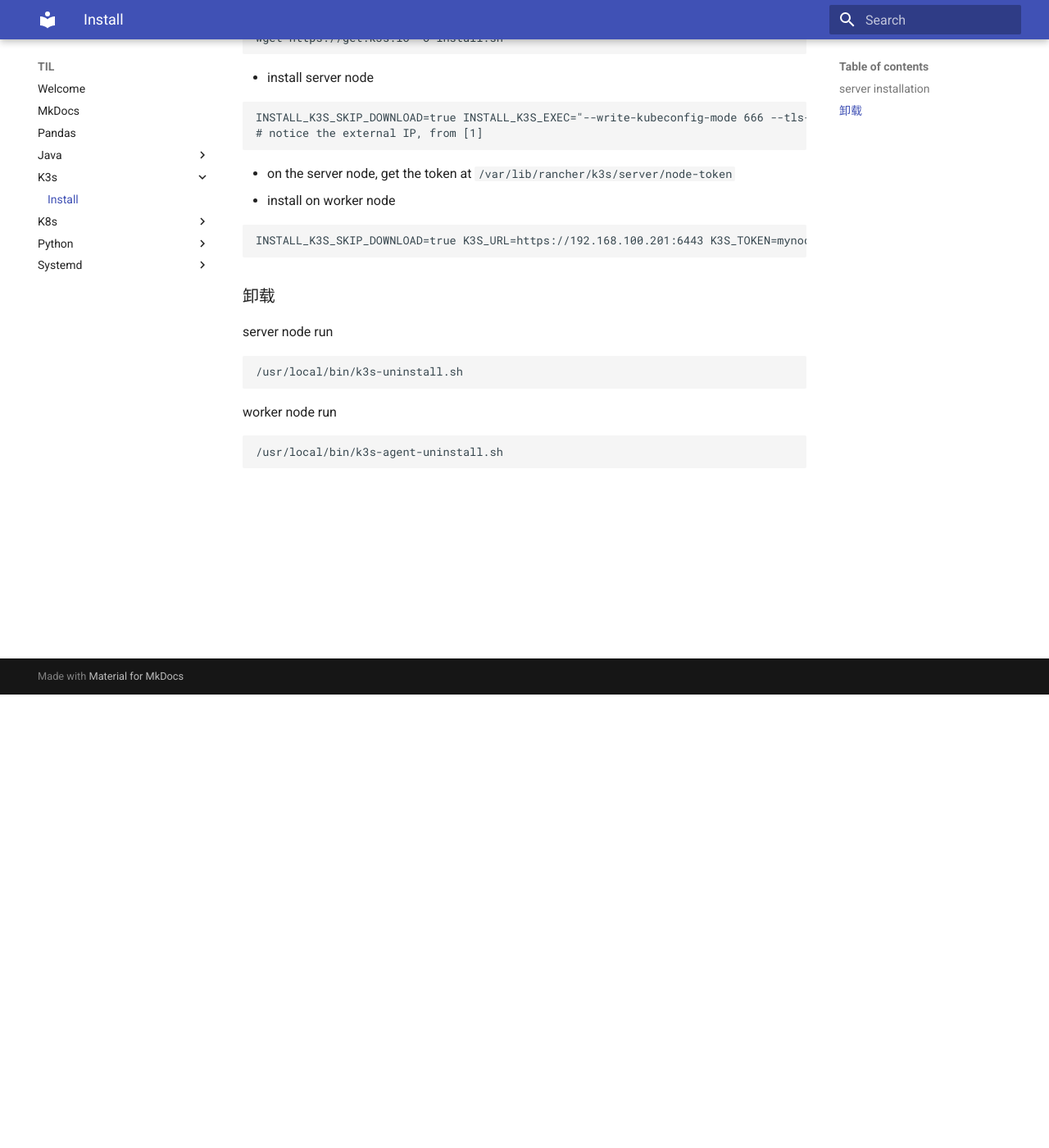
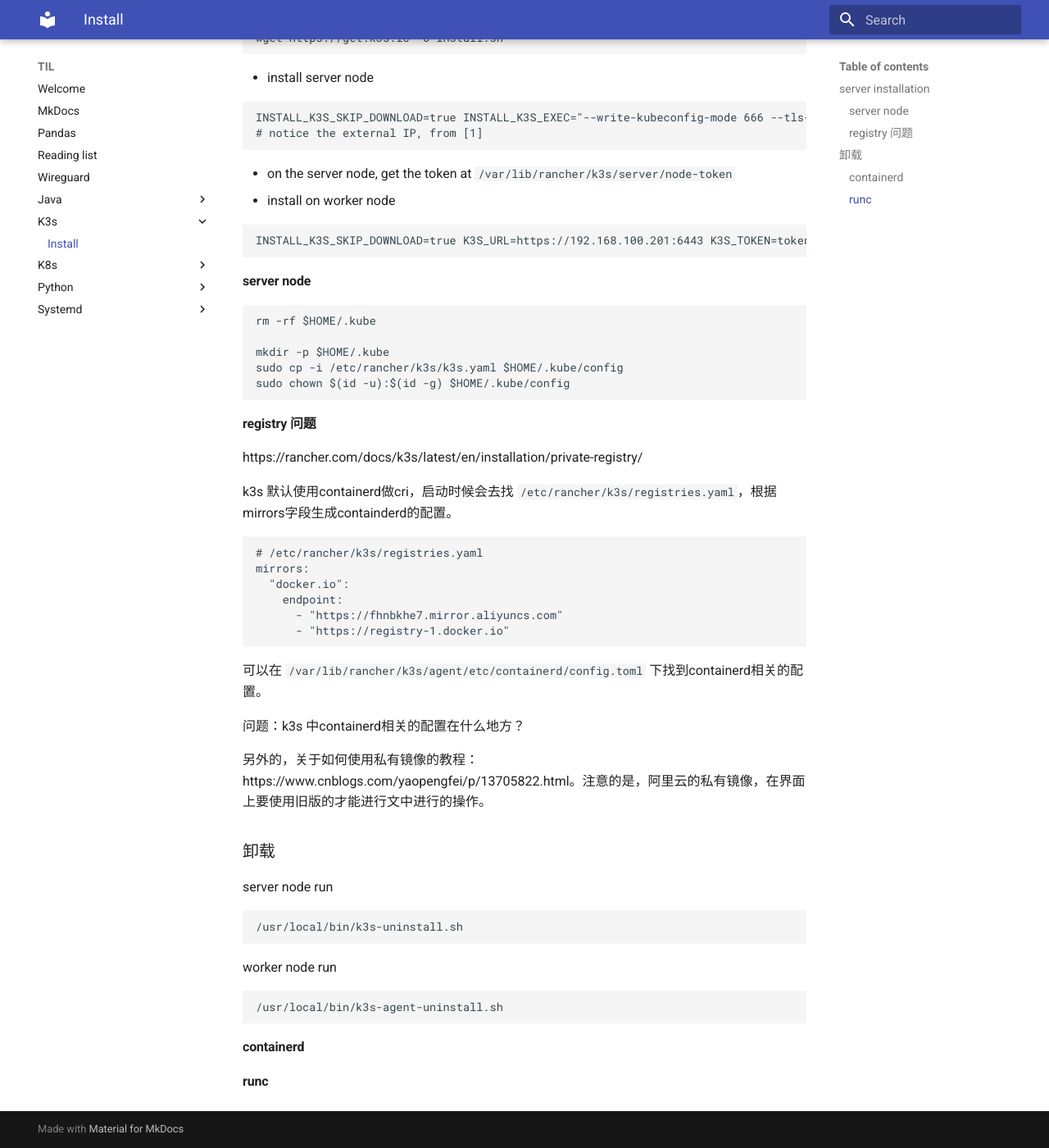
Before and after one commit to emctoo/emctoo.github.io, an MkDocs documentation site: the page built from docs/k3s/install.md, in a window 1280 px wide and 1400 px high, scrolled down 553 px. Shown: the whole window at 82% size. Built offline with MkDocs 1.6.1 and Material for MkDocs 9.7.7, drawn with Linux system fonts in a browser that asks for light colours.

Commit message:
k3s/k8s/wg etc. update

````diff
--- a/docs/k3s/install.md
+++ b/docs/k3s/install.md
@@ -38,10 +38,41 @@
 - install on worker node
 
 ```
-INSTALL_K3S_SKIP_DOWNLOAD=true K3S_URL=https://192.168.100.201:6443 K3S_TOKEN=mynodetoken ./install.sh
+INSTALL_K3S_SKIP_DOWNLOAD=true K3S_URL=https://192.168.100.201:6443 K3S_TOKEN=token ./install.sh
+```
+
+#### server node
+
+```
+rm -rf $HOME/.kube
+
+mkdir -p $HOME/.kube
+sudo cp -i /etc/rancher/k3s/k3s.yaml $HOME/.kube/config
+sudo chown $(id -u):$(id -g) $HOME/.kube/config
 ```
 
 
+
+#### registry 问题
+
+https://rancher.com/docs/k3s/latest/en/installation/private-registry/
+
+k3s 默认使用containerd做cri，启动时候会去找 `/etc/rancher/k3s/registries.yaml`，根据mirrors字段生成containderd的配置。
+
+```yaml
+# /etc/rancher/k3s/registries.yaml
+mirrors:
+  "docker.io":
+    endpoint:
+      - "https://fhnbkhe7.mirror.aliyuncs.com"
+      - "https://registry-1.docker.io"
+```
+
+可以在 `/var/lib/rancher/k3s/agent/etc/containerd/config.toml` 下找到containerd相关的配置。
+
+问题：k3s 中containerd相关的配置在什么地方？
+
+另外的，关于如何使用私有镜像的教程： https://www.cnblogs.com/yaopengfei/p/13705822.html。注意的是，阿里云的私有镜像，在界面上要使用旧版的才能进行文中进行的操作。
 
 ### 卸载
 
@@ -56,3 +87,7 @@
 ```shell
 /usr/local/bin/k3s-agent-uninstall.sh
 ```
+
+#### containerd
+
+#### runc
````
Also changed, not shown: docs/k8s/k8s.md (+9 -0 lines), docs/reading-list.md (added, +37 -0 lines), docs/wireguard.md (added, +16 -0 lines).
